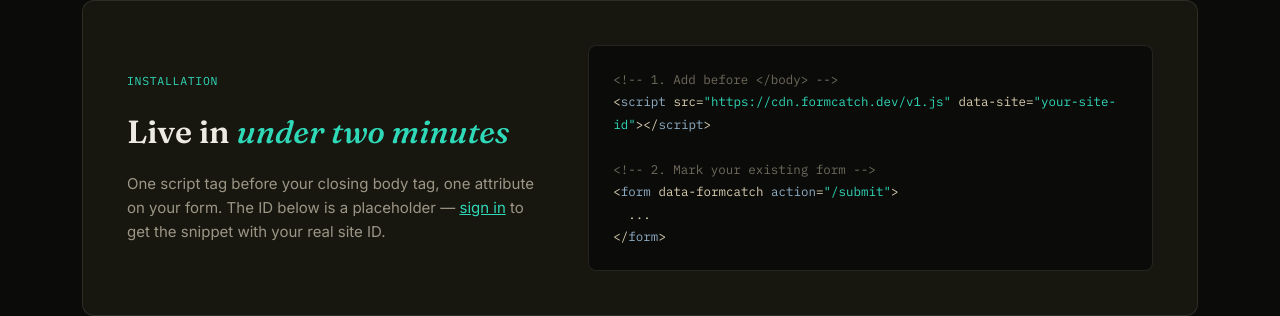
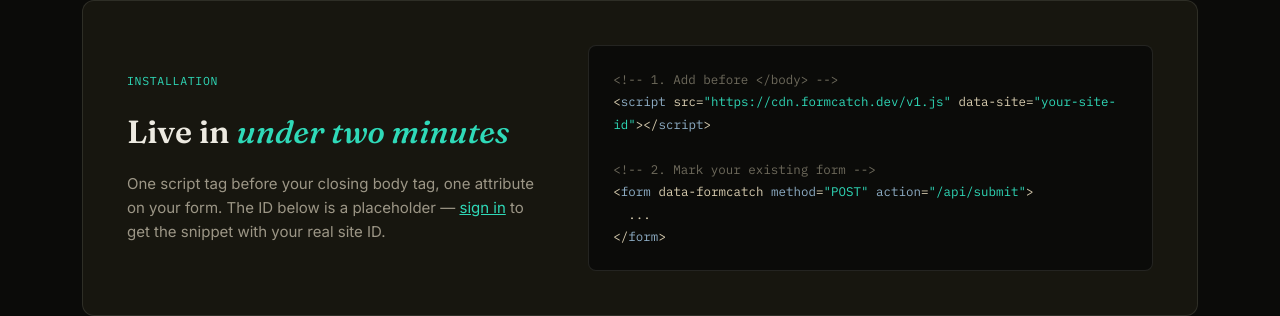
Before and after one commit to enockdev24/formcatch, a website: page index.html in a window 1280 px wide. Shown: the part 1657-1973 px from the top of the page. Drawn offline with Linux system fonts and the light colour scheme.

Commit message:
Update form attributes for formcatch integration

```diff
--- a/index.html
+++ b/index.html
@@ -239,7 +239,7 @@
 <span class="com">&lt;!-- 1. Add before &lt;/body&gt; --&gt;</span><br>
 &lt;<span class="tag">script</span> src=<span class="str">"https://cdn.formcatch.dev/v1.js"</span> data-site=<span class="str">"your-site-id"</span>&gt;&lt;/<span class="tag">script</span>&gt;<br><br>
 <span class="com">&lt;!-- 2. Mark your existing form --&gt;</span><br>
-&lt;<span class="tag">form</span> data-formcatch <span class="tag">action</span>=<span class="str">"/submit"</span>&gt;<br>
+&lt;<span class="tag">form</span> data-formcatch <span class="tag">method</span>=<span class="str">"POST"</span> <span class="tag">action</span>=<span class="str">"/api/submit"</span>&gt;<br>
 &nbsp;&nbsp;...<br>
 &lt;/<span class="tag">form</span>&gt;
       </div>
```
